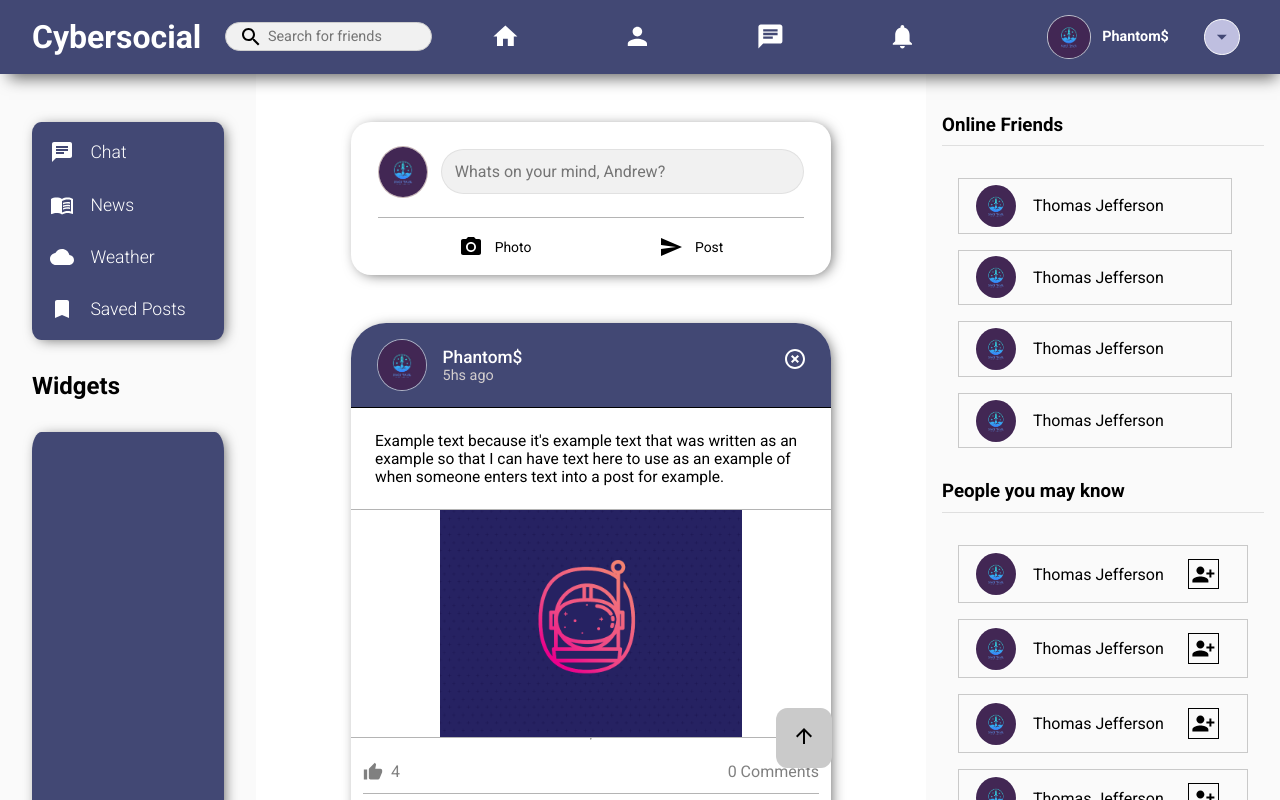
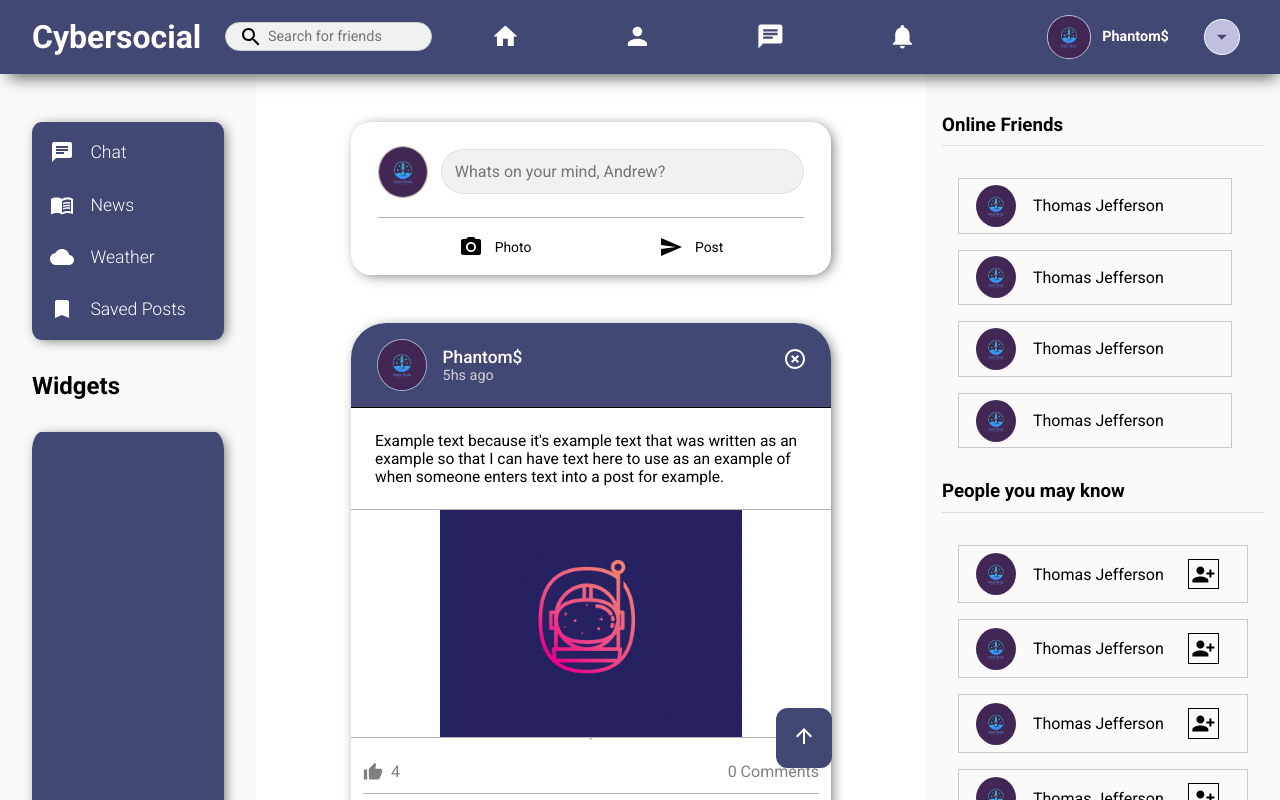
Before and after one commit to AndrewJustinW/Cyber-Social, a React (Create React App) app in the folder client/: page /login in a window 1280 px wide. In both pictures the pointer is over the element 804 px from the left and 738 px from the top of the page. Shown: the top 800 px of the page. Built offline with nearby package versions, Linux system fonts and the light colour scheme; a web font is replaced by a local one.

Commit message:
made changes to page up button

```diff
--- a/client/src/pages/Login.js
+++ b/client/src/pages/Login.js
@@ -2,7 +2,7 @@ import React from 'react'
 
 const Login = () => {
     return (
-        <div>
+        <div className="login-page">
             Login Page
         </div>
     )
--- a/client/src/styles/_feed.scss
+++ b/client/src/styles/_feed.scss
@@ -15,5 +15,9 @@
         border-radius: 20%;
         cursor: pointer;
 
+        &:hover {
+            background-color: var(--primary-color);
+            color: white;
+        }
     }
 }
```
